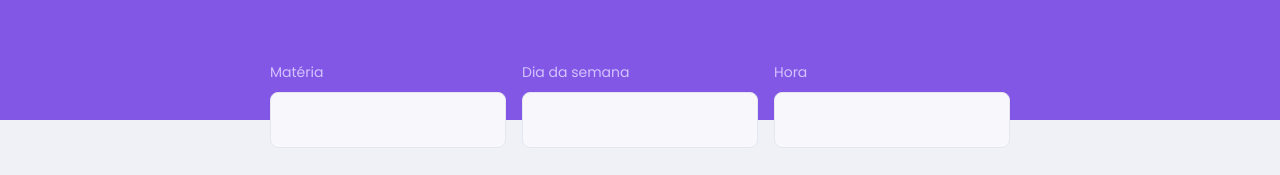
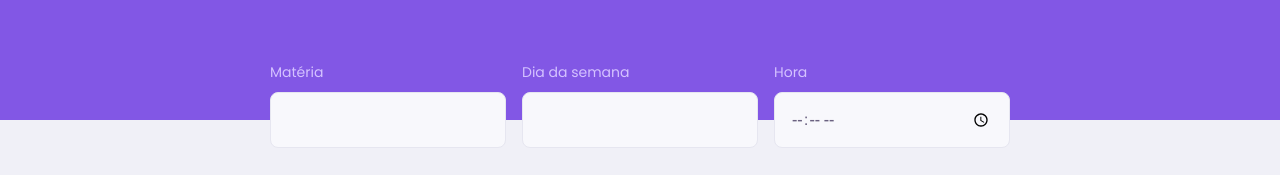
Before and after one commit to BZ3R0/proffy, a React (Create React App) app in the folder web/: page /study in a window 1280 px wide. Shown: the part 220-395 px from the top of the page. Built offline with nearby package versions, Linux system fonts and the light colour scheme; the HTML template or start-up script is replaced by a standard one.

Commit message:
removing input and adding InputComponent

```diff
--- a/web/src/pages/TeacherList/index.tsx
+++ b/web/src/pages/TeacherList/index.tsx
@@ -4,6 +4,7 @@ import TeacherItem from '../../components/TeacherItem';
 
 
 import './styles.css';
+import Input from '../../components/Input';
 
 
 function TeacherList() {
@@ -11,20 +12,9 @@ function TeacherList() {
         <div id="page-teacher-list" className="container">
             <PageHeader title="Estes são os proffys disponíveis.">
                 <form id="search-teachers">
-                    <div className="input-block">
-                        <label htmlFor="subject">Matéria</label>
-                        <input type="text" id="subject"/>
-                    </div>
-
-                    <div className="input-block">
-                        <label htmlFor="week_day">Dia da semana</label>
-                        <input type="text" id="week_day"/>
-                    </div>
-
-                    <div className="input-block">
-                        <label htmlFor="time">Hora</label>
-                        <input type="text" id="time"/>
-                    </div>
+                    <Input name="subject" label="Matéria" />
+                    <Input name="week_day" label="Dia da semana" />
+                    <Input name="time" label="Hora" type="time" />
                 </form>
             </PageHeader>
 
```
